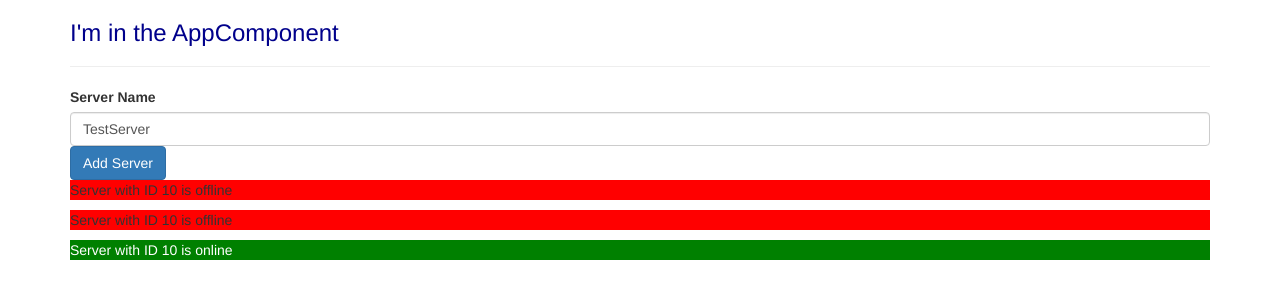
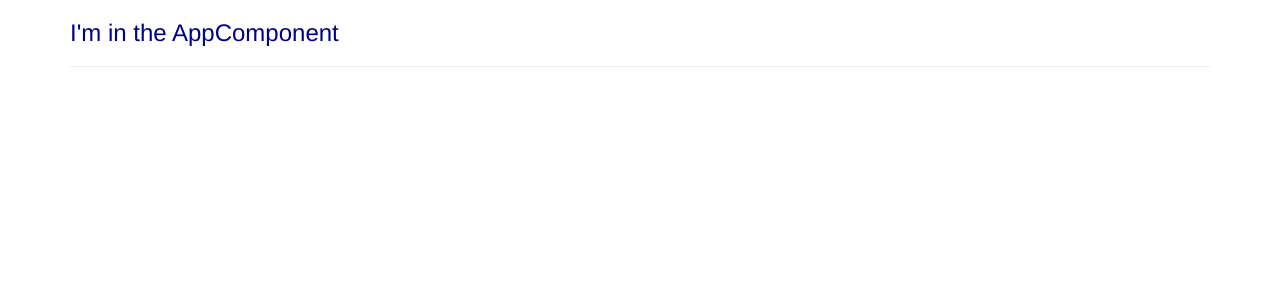
Before and after one commit to adrianblade/angular6-tutorial, an Angular app: page / in a window 1280 px wide. Shown: the top 300 px of the page. Built offline with nearby package versions, Linux system fonts and the light colour scheme.

Commit message:
[Chapter7]

```diff
--- a/src/app/app.component.html
+++ b/src/app/app.component.html
@@ -3,7 +3,6 @@
     <div class="col-xs-12">
       <h3>I'm in the  AppComponent</h3>
       <hr>
-      <app-servers></app-servers>
     </div>
   </div>
 </div>
--- a/src/app/app.module.ts
+++ b/src/app/app.module.ts
@@ -4,14 +4,10 @@ import { FormsModule } from '@angular/forms';
 import { HttpModule } from '@angular/http';
 
 import { AppComponent } from './app.component';
-import { ServerComponent } from './server/server.component';
-import { ServersComponent } from './servers/servers.component';
 
 @NgModule({
   declarations: [
-    AppComponent,
-    ServerComponent,
-    ServersComponent
+    AppComponent
   ],
   imports: [
     BrowserModule,
--- a/src/app/server/server.component.html
+++ /dev/null
@@ -1,4 +0,0 @@
-<p [ngStyle]="{backgroundColor: getColor()}"
-   [ngClass]="{online: serverStatus ==='online'}">
-  {{'Server'}} with ID {{ serverId }} is {{ getServerStatus() }}
-</p>
--- a/src/app/server/server.component.ts
+++ /dev/null
@@ -1,27 +0,0 @@
-import { Component } from '@angular/core';
-
-@Component({
-  selector: 'app-server',
-  templateUrl: './server.component.html',
-  styles: [`
-    .online {
-      color: white;
-    }
-  `]
-})
-export class ServerComponent {
-  serverId: number = 10;
-  serverStatus: string = 'offline';
-
-  constructor() {
-    this.serverStatus = Math.random() > 0.5 ? 'online' : 'offline';
-  }
-
-  getServerStatus() {
-    return this.serverStatus;
-  }
-
-  getColor() {
-    return this.serverStatus === 'online' ? 'green' : 'red';
-  }
-}
--- a/src/app/servers/servers.component.html
+++ /dev/null
@@ -1,17 +0,0 @@
-<label>Server Name</label>
-<!--<input type="text"
-  class="form-control"
-  (input)="onUpdateServerEvent($event)">-->
-  <input type="text"
-    class="form-control"
-    [(ngModel)]="serverName">
-<!--<p>{{ serverName }}</p>-->
-<button class="btn btn-primary"
-  [disabled]="!allowNewServer"
-  (click)="onCreateServer()">
-  Add Server
-</button>
-<!--<p> {{ serverCreationStatus }}</p>-->
-<p *ngIf="serverCreated">Sever was created, server name is {{ serverName }}</p>
-<app-server *ngFor="let server of servers"></app-server>
-<app-server></app-server>
--- a/src/app/servers/servers.component.ts
+++ /dev/null
@@ -1,33 +0,0 @@
-import { Component, OnInit } from '@angular/core';
-
-@Component({
-  selector: 'app-servers',
-  templateUrl: './servers.component.html',
-  styleUrls: ['./servers.component.css']
-})
-export class ServersComponent implements OnInit {
-  allowNewServer = false;
-  serverCreationStatus = 'No server was created!';
-  serverName = 'TestServer';
-  serverCreated = false;
-  servers = ['TestServer', 'TestServer 2']
-
-  constructor() {
-    setTimeout(() => {
-      this.allowNewServer = true;
-    }, 2000)
-  }
-
-  ngOnInit() {
-  }
-
-  onCreateServer() {
-    this.serverCreated = true;
-    this.servers.push(this.serverName);
-    this.serverCreationStatus = 'Server was created! Name is ' + this.serverName;
-  }
-
-  onUpdateServerEvent(event: Event) {
-    this.serverName = ((<HTMLInputElement>event.target).value);
-  }
-}
```
Also changed, not shown: src/app/servers/servers.component.css (deleted).
